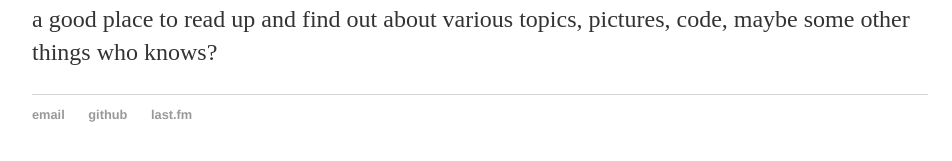
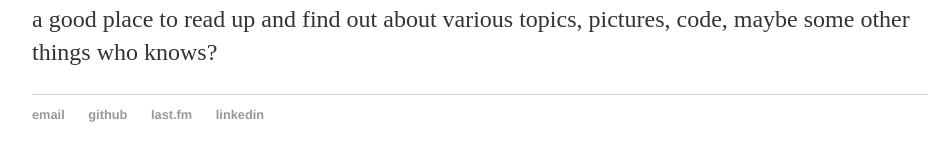
Before and after one commit to dmschulman/dmschulman.github.io, a Jekyll site: the page built from index.html, in a window 1280 px wide. Shown: the part 262-423 px from the top of the page, without its empty margins (160-1112 px from the left). Built offline with Jekyll 4.4.1, drawn with Linux system fonts in a browser that asks for light colours.

Commit message:
Update footer.html

```diff
--- a/_includes/footer.html
+++ b/_includes/footer.html
@@ -1,5 +1,6 @@
 	<ul>
-					<li><a href="mailto:dmschulman@gmail.com" title="Email">email</a></li>
-					<li><a href="https://github.com/dmschulman" title="Github">github</a></li>
-					<li><a href="https://www.last.fm/user/dmschulman" title="last.fm">last.fm</a></li>
-				</ul>
+					<li><a href="mailto:dmschulman@gmail.com" title="Email" target="_blank">email</a></li>
+		<li><a href="https://github.com/dmschulman" title="Github" target="_blank">github</a></li>
+					<li><a href="https://www.last.fm/user/dmschulman" title="last.fm" target="_blank">last.fm</a></li>
+					<li><a href="https://www.linkedin.com/in/dmschulman" title="LinkedIn" target="_blank">linkedin</a></li>
+</ul>
```
